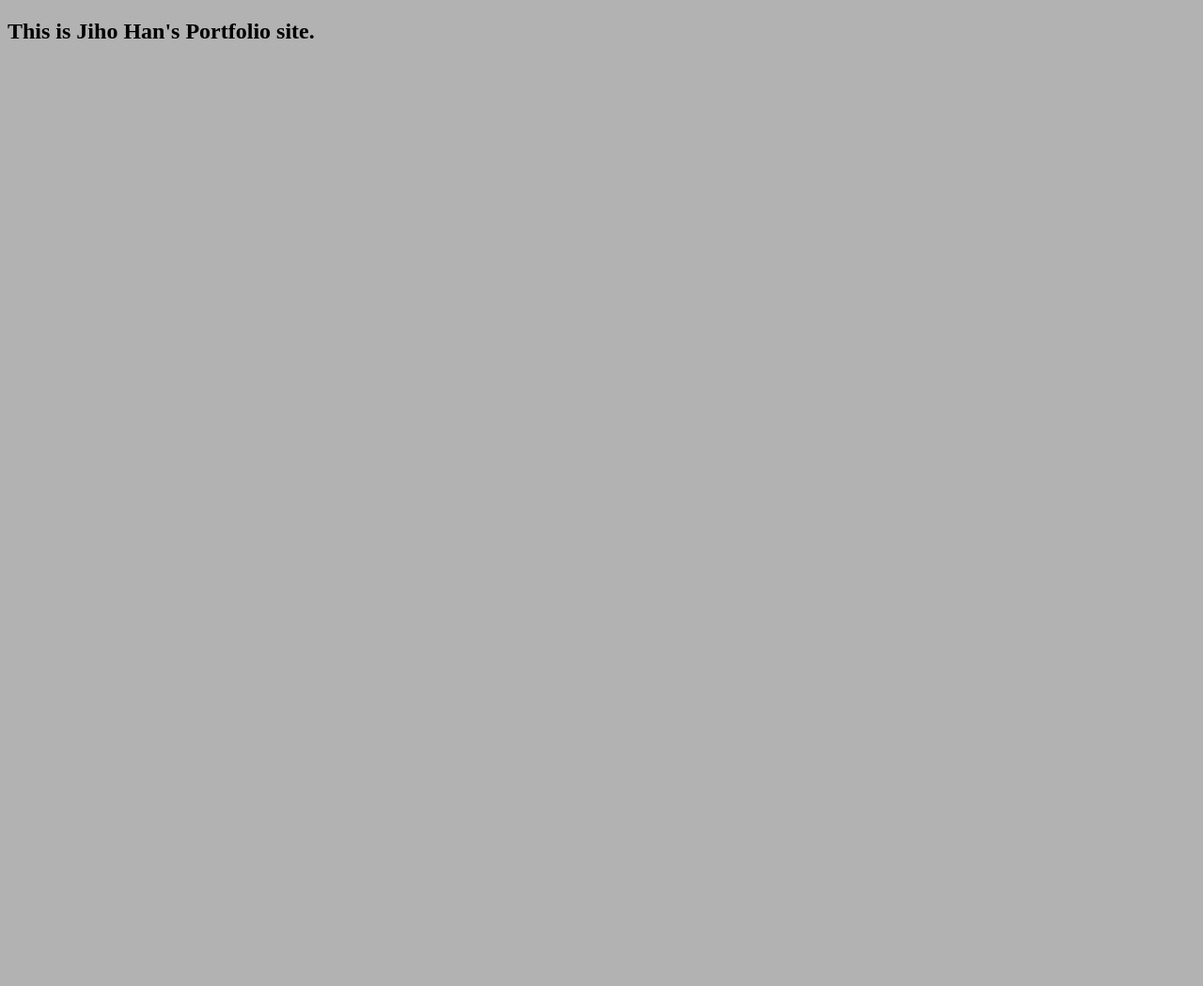
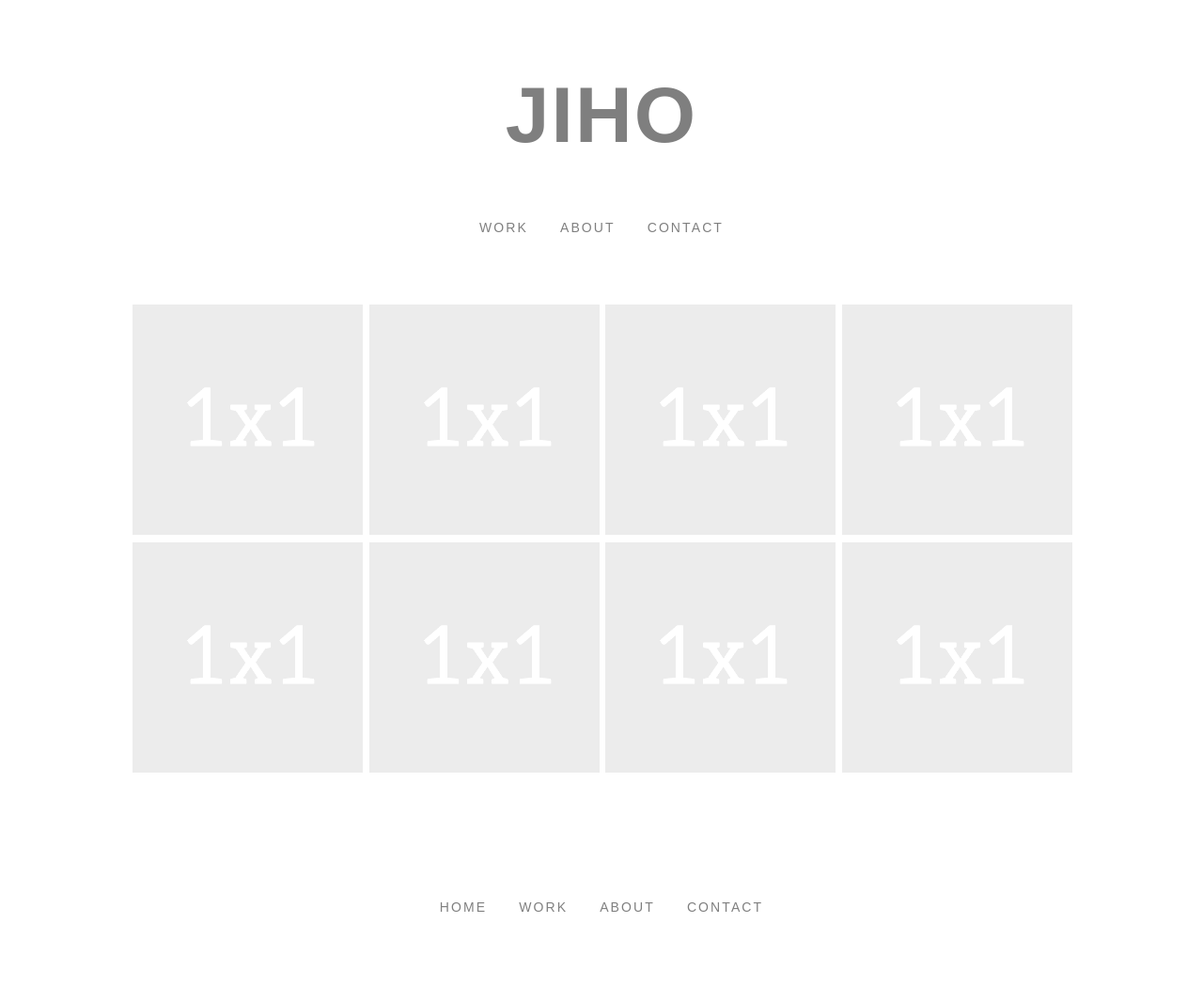
Before and after one commit to jihohannma/Portfolio, a plain HTML site: page index.html in a window 1280 px wide. Shown: the whole page at 94% size. Before the commit the page ends 800 px from the top, so only its background shows below. Drawn offline with Linux system fonts and the light colour scheme.

Commit message:
basic setting

```diff
--- a/css/style.css
+++ b/css/style.css
@@ -1,3 +1,137 @@
+/* #BASE CSS (Initital Setup)
+---------------------------------
+    #HTML5
+    #BODY
+        #TYPOGRAPHY
+        #HELPERS
+        #MEDIA
+            #IMAGES
+            #VIDEOS
+        #COMPONENTS
+            #BUTTONS
+    #LAYOUT
+        #MEDIAQUERIES
+    #SITE STRUCTURE
+        #HEADER
+            #SITE-BRANDING (LOGO)
+            #SITE NAVIGATION
+        #FOOTER
+        #SECTIONS
+        #SUB PAGES
+--------------------------------- */
+/* #HTML5 */
+header, section, footer, aside, nav, main, article, figure {
+    display: block;
+}
+
+/* TYPOGRAPHY */
 body {
-    background: rgba(0,0,0,0.3);
+    font-family: Arial, Helvetica, sans-serif;
+    color: rgba(0,0,0,.7);
+    max-width: 1000px;
+    margin: 0 auto;
+    padding: 1em;
+    font-size: 87.5%;
+    line-height: 1.5em;
 }
+
+h1 {
+    font-size: 3em;
+}
+
+/* LINKS */
+a {
+    color: rgba(0,0,0,.5);
+    text-decoration: none;
+}
+
+a:hover {
+    color: rgba(0,0,0,.7);
+}
+
+/* HELPERS */
+.text-centered {
+    text-align: center;
+}
+
+/* IMAGES */
+img {
+    max-width: 100%;
+    height: auto;
+}
+
+/* SITE STRUCTURE */
+ul,
+li {
+    list-style: none;
+}
+
+.site-header,
+.site-footer {
+    text-align: center;
+    padding: 3em 0 2em 0;
+    text-transform: uppercase;
+    letter-spacing: 0.15em;
+}
+
+.site-branding {
+    font-size: 2em;
+    margin: 0;
+    font-weight: normal;
+}
+
+.site-navigation ul {
+    /* background-color: bisque; */
+    margin: 0;
+    padding: 2em 0;
+}
+
+.site-navigation li {
+    /* background-color: brown; */
+    margin: 0 .5em;
+    padding: 0;
+    display: inline-block;
+}
+
+.site-navigation a {
+    /* background-color: aquamarine; */
+    display: block;
+    padding: 1em .5em;
+}
+
+.site-navigation a:hover,
+.site-navigation a.selected {
+    color: rgba(0,0,0,.6);
+    border-bottom: 0.05em solid rgba(0,0,0,.2);
+}
+
+section {
+    padding: 0 0 3em 0;
+}
+
+/* THUMBGRID */
+.thumbgrid {
+    display: flex;
+    flex-wrap: wrap;
+    justify-content: space-between;
+}
+
+.thumbgrid a {
+    width: 49.5%;
+}
+
+@media (min-width:768px) {
+    .thumbgrid a {
+        width: 24.5%;
+    }
+}
+
+.thumbgrid a img {
+    filter: brightness(1.05);
+    transition: all-ease-in-out 0.2s;
+    border: 1px solid rgba(255,255,255,0);
+}
+
+.thumbgrid a:hover img {
+    filter: brightness(1);
+}
--- a/index.html
+++ b/index.html
@@ -11,7 +11,79 @@
 </head>
 
 <body>
-    <h2>This is Jiho Han's Portfolio site.</h2>
+
+    <header class="site-header">
+        <div class="site-branding">
+            <h1>
+                <a href="index.html">Jiho</a>
+            </h1>
+        </div>
+        <nav class="site-navigation">
+            <ul>
+                <li class="selected">
+                    <a href="index.html">Work</a>
+                </li>
+                <li class="selected">
+                    <a href="index.html">About</a>
+                </li>
+                <li class="selected">
+                    <a href="index.html">Contact</a>
+                </li>
+            </ul>
+        </nav>
+    </header>
+
+    <main class="site-main fade-and-move-in">
+        <section id="work" class="text-centered">
+            <div class="thumbgrid">
+                <a href="index.html">
+                    <img src="img/placeholder-1x1.gif" alt="placeholder">
+                </a>
+                <a href="index.html">
+                    <img src="img/placeholder-1x1.gif" alt="placeholder">
+                </a>
+                <a href="index.html">
+                    <img src="img/placeholder-1x1.gif" alt="placeholder">
+                </a>
+                <a href="index.html">
+                    <img src="img/placeholder-1x1.gif" alt="placeholder">
+                </a>
+                <a href="index.html">
+                    <img src="img/placeholder-1x1.gif" alt="placeholder">
+                </a>
+                <a href="index.html">
+                    <img src="img/placeholder-1x1.gif" alt="placeholder">
+                </a>
+                <a href="index.html">
+                    <img src="img/placeholder-1x1.gif" alt="placeholder">
+                </a>
+                <a href="index.html">
+                    <img src="img/placeholder-1x1.gif" alt="placeholder">
+                </a>
+            </div>
+
+        </section>
+
+    </main>
+
+    <footer class="site-footer fade-and-move-in">
+        <nav class="site-navigation">
+            <ul>
+                <li>
+                    <a href="index.html">Home</a>
+                </li>
+                <li>
+                    <a href="index.html">Work</a>
+                </li>
+                <li>
+                    <a href="index.html">About</a>
+                </li>
+                <li>
+                    <a href="index.html">Contact</a>
+                </li>
+            </ul>
+        </nav>
+    </footer>
 
 </body>
 
```
Also changed, not shown: img/placeholder-1x1.gif (added).
